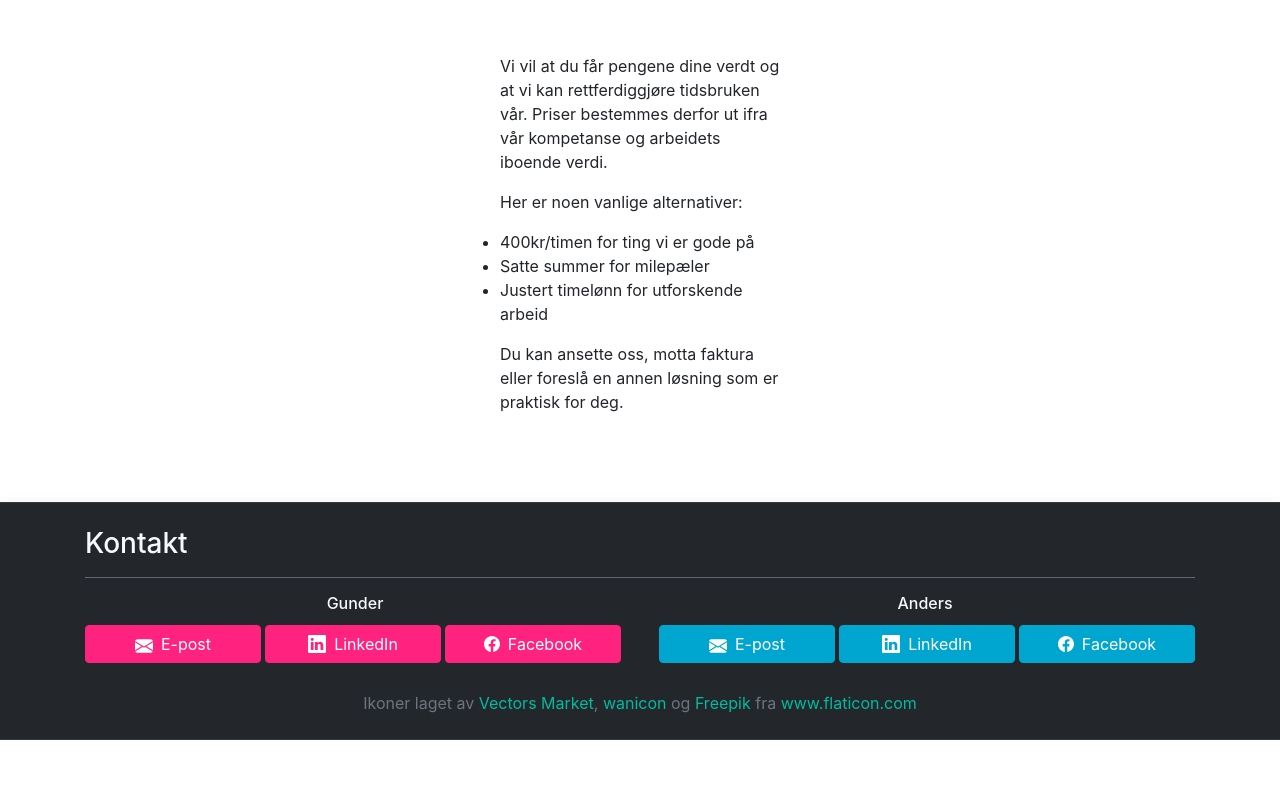
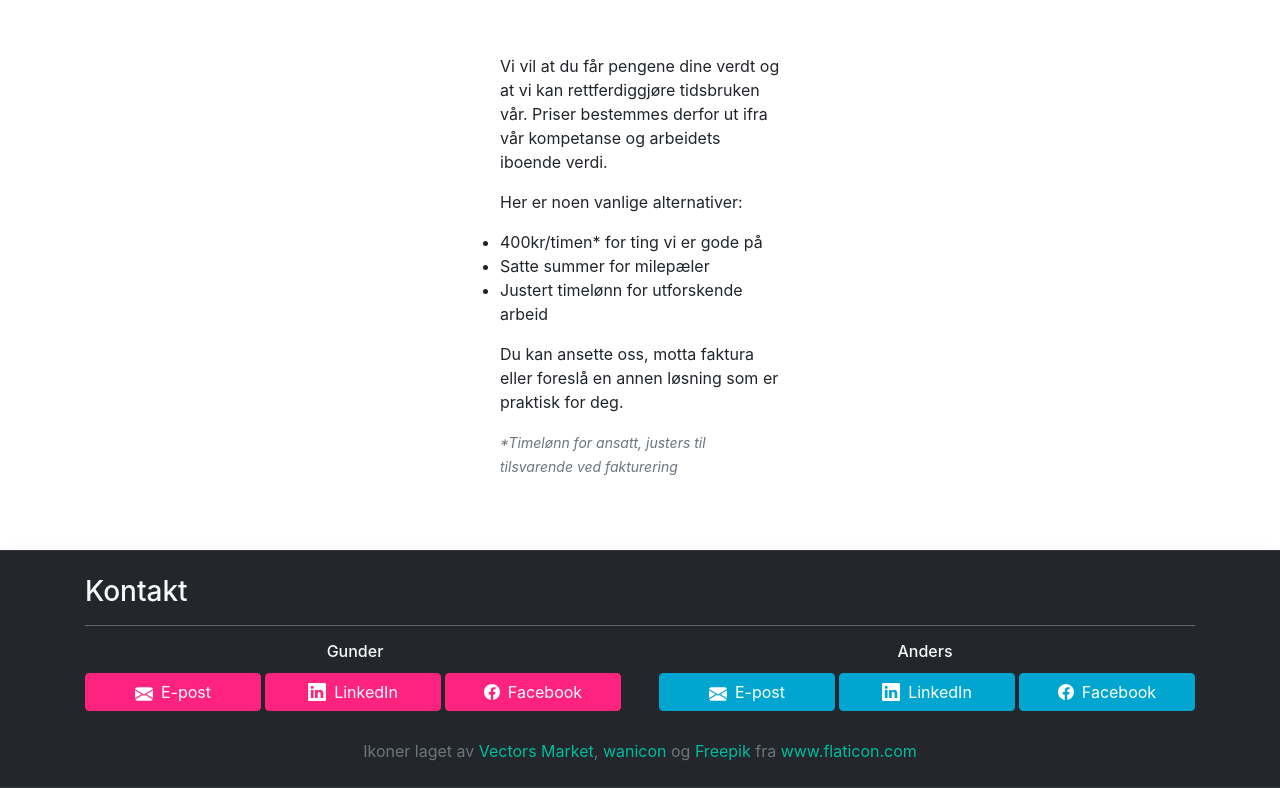
Before and after one commit to VidunderGunder/anders-og-gunder, a Next.js app: page / in a window 1280 px wide. Shown: the part 3664-4452 px from the top of the page. Before the commit the page ends 4404 px from the top, so only its background shows below. Built offline with nearby package versions, Linux system fonts and the light colour scheme.

Commit message:
Asterisk

```diff
--- a/components/Practical.tsx
+++ b/components/Practical.tsx
@@ -27,7 +27,7 @@ export default function Practical() {
             </p>
             <p>Her er noen vanlige alternativer:</p>
             <ul>
-              <li>400kr/timen for ting vi er gode på</li>
+              <li>400kr/timen* for ting vi er gode på</li>
               <li>Satte summer for milepæler</li>
               <li>Justert timelønn for utforskende arbeid</li>
             </ul>
@@ -35,6 +35,11 @@ export default function Practical() {
               Du kan ansette oss, motta faktura eller foreslå en annen løsning
               som er praktisk for deg.
             </p>
+            <small className="text-muted">
+              <i>
+                *Timelønn for ansatt, justers til tilsvarende ved fakturering
+              </i>
+            </small>
           </div>
         </div>
       </Col>
```
